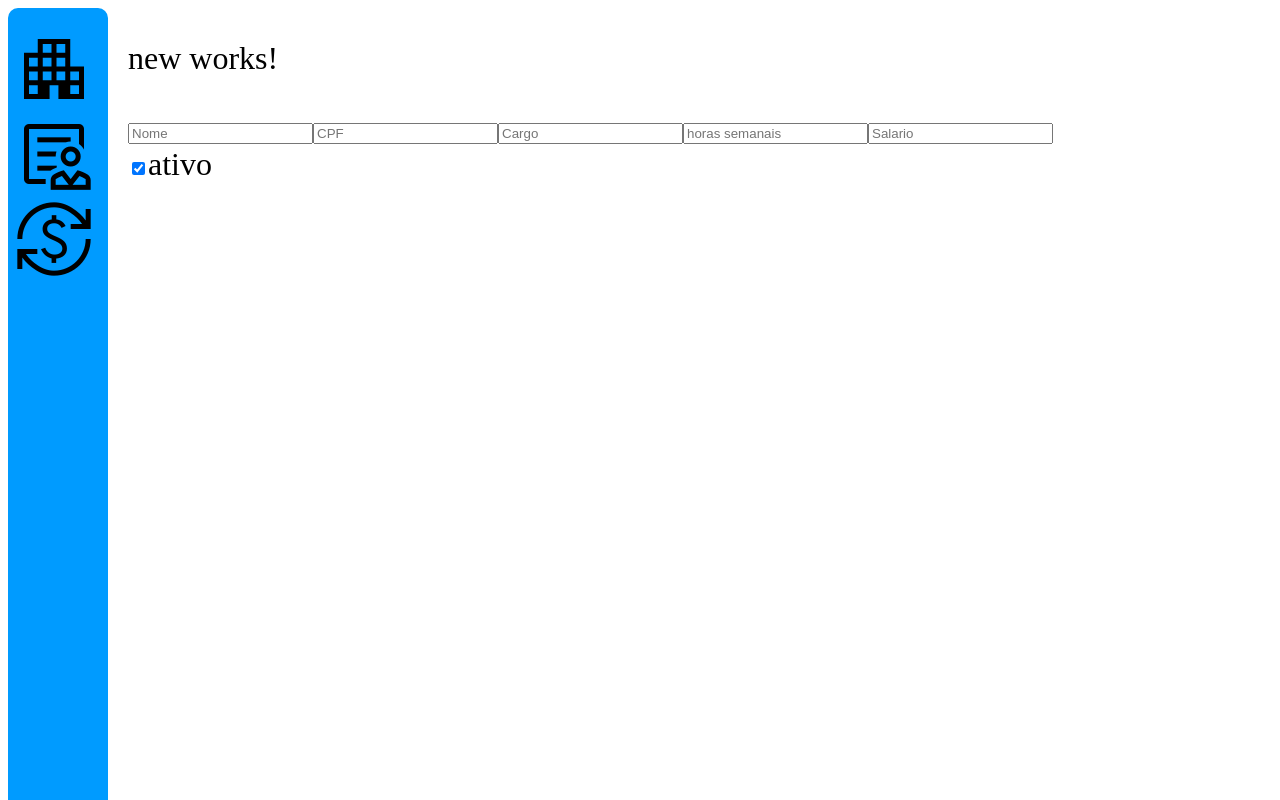
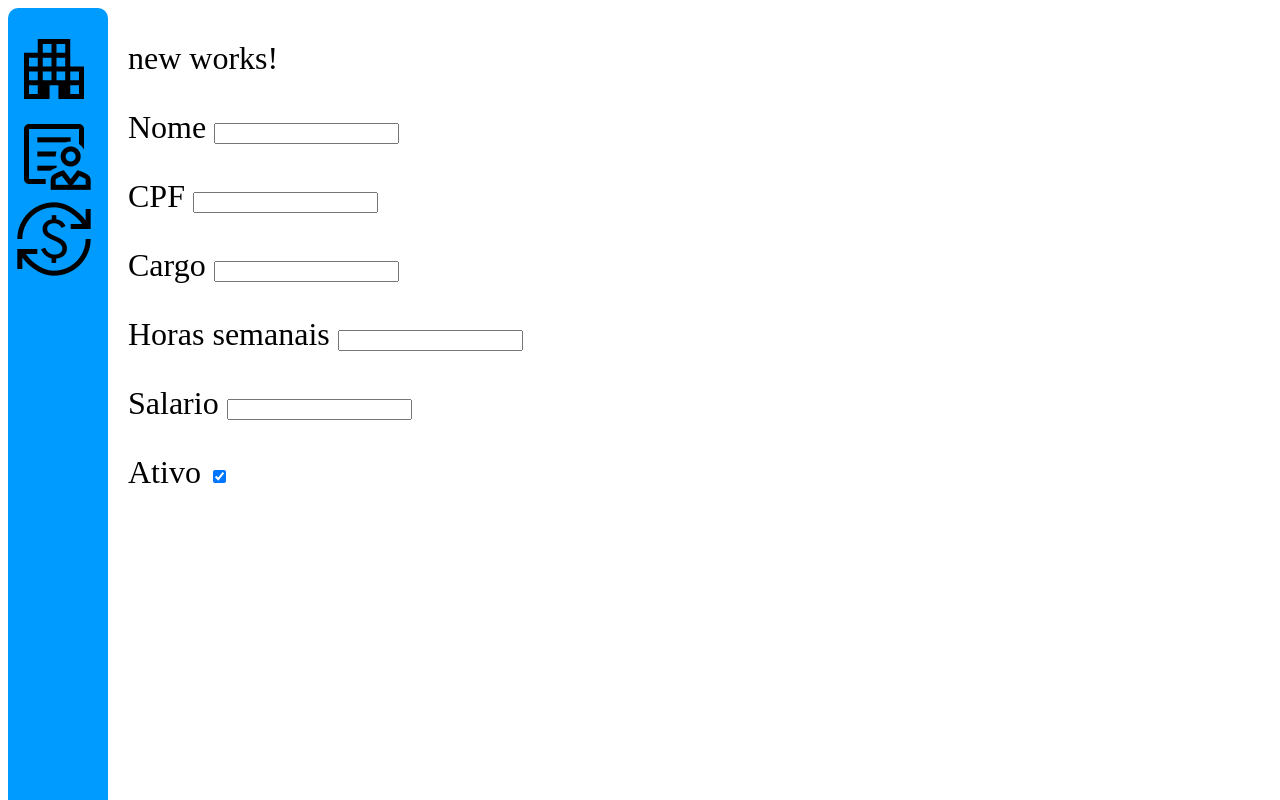
Before and after one commit to CristianGluchak/Frontier, an Angular app: page /funcionario/new in a window 1280 px wide. Built offline with nearby package versions, Linux system fonts and the light colour scheme.

Commit message:
feat: adiciona formulario reativo para new e detalhes

```diff
--- a/src/app/app.module.ts
+++ b/src/app/app.module.ts
@@ -19,7 +19,7 @@ import { CommonModule } from '@angular/common';
     CommonModule,
     BrowserModule,
     ModulesModule,
-    AuthModule
+    AuthModule,
   ],
   providers: [
     AuthService,
--- a/src/app/modules/funcionario/detalhes/detalhes.component.html
+++ b/src/app/modules/funcionario/detalhes/detalhes.component.html
@@ -1,9 +1,11 @@
 <div id="outToolBar" class="col s6 offset-s6">
     <p>detalhes works!</p>
-    <p>Nome {{funcionario.nome}}</p>
-    <p>CPF {{funcionario.cpf}}</p>
-    <p>Cargo {{funcionario.cargo}}</p>
-    <p>Horas semanais {{funcionario.horasSemanais}}</p>
-    <p>Salario {{funcionario.salario}}</p>
-    <p>Ativo {{funcionario.isEnable}}</p>
+    <form [formGroup]="funcionarioForm">
+        <p>Nome <input type="text" formControlName="nome"></p>
+        <p>CPF <input type="text" formControlName="cpf"></p>
+        <p>Cargo <input type="text" formControlName="cargo"></p>
+        <p>Horas semanais <input type="number" formControlName="horasSemanais"></p>
+        <p>Salario <input type="number" formControlName="salario"></p>
+        <p>Ativo <input type="checkbox" formControlName="isEnable"></p>
+    </form>
 </div>
--- a/src/app/modules/funcionario/detalhes/detalhes.component.ts
+++ b/src/app/modules/funcionario/detalhes/detalhes.component.ts
@@ -1,4 +1,5 @@
 import { Component, OnInit } from '@angular/core';
+import { FormBuilder, FormGroup } from '@angular/forms';
 
 @Component({
   selector: 'app-detalhes',
@@ -6,14 +7,20 @@ import { Component, OnInit } from '@angular/core';
   styleUrls: ['./detalhes.component.css']
 })
 export class DetalhesComponent implements OnInit {
+  funcionarioForm!: FormGroup ;
 
- funcionario =  {'id':1 , 'nome':'1Cristian', 'cpf':'99999999999', 'cargo':'motorista', 'horasSemanais':'40', 'salario':'1500', 'isEnable' : 'sim(1)/nao(0)'};
+  constructor(private formBuilder: FormBuilder) { }
 
- ngOnInit(){
- this.funcionario;
+  ngOnInit(): void {
+    const funcionario = {'id':1 , 'nome':'1Cristian', 'cpf':'99999999999', 'cargo':'motorista', 'horasSemanais':'40', 'salario':'1500', 'isEnable' : 'sim(1)/nao(0)'};
+
+    this.funcionarioForm = this.formBuilder.group({
+      nome: [funcionario.nome],
+      cpf: [funcionario.cpf],
+      cargo: [funcionario.cargo],
+      horasSemanais: [funcionario.horasSemanais],
+      salario: [funcionario.salario],
+      isEnable: [funcionario.isEnable === 'sim(1)/nao(0)' ? true : false]
+    });
   }
-
-
-
-
 }
--- a/src/app/modules/funcionario/new/new.component.html
+++ b/src/app/modules/funcionario/new/new.component.html
@@ -1,11 +1,11 @@
 <div id="outToolBar" class="col s6 offset-s6">
     <p>new works!</p>
-    <input type="text" placeholder="Nome">
-    <input type="text" placeholder="CPF">
-    <input type="text" placeholder="Cargo">
-    <input type="text" placeholder="horas semanais">
-    <input type="text" placeholder="Salario">
-    <br>
-    <input type="checkbox" placeholder="Ativo" [defaultChecked]="1">ativo
-
+    <form [formGroup]="funcionarioForm">
+        <p>Nome <input type="text" formControlName="nome"></p>
+        <p>CPF <input type="text" formControlName="cpf"></p>
+        <p>Cargo <input type="text" formControlName="cargo"></p>
+        <p>Horas semanais <input type="number" formControlName="horasSemanais"></p>
+        <p>Salario <input type="number" formControlName="salario"></p>
+        <p>Ativo <input type="checkbox" formControlName="isEnable"></p>
+    </form>
 </div>
--- a/src/app/modules/funcionario/new/new.component.ts
+++ b/src/app/modules/funcionario/new/new.component.ts
@@ -1,10 +1,24 @@
-import { Component } from '@angular/core';
+import { Component, OnInit } from '@angular/core';
+import { FormBuilder, FormGroup } from '@angular/forms';
 
 @Component({
   selector: 'app-new',
   templateUrl: './new.component.html',
   styleUrls: ['./new.component.css']
 })
-export class NewComponent {
+export class NewComponent implements OnInit {
+  funcionarioForm !: FormGroup;
 
+  constructor(private formBuilder: FormBuilder) { }
+
+  ngOnInit(): void {
+    this.funcionarioForm = this.formBuilder.group({
+      nome: [''],
+      cpf: [''],
+      cargo: [''],
+      horasSemanais: [''],
+      salario: [''],
+      isEnable: [true]
+    });
+  }
 }
--- a/src/app/modules/modules.module.ts
+++ b/src/app/modules/modules.module.ts
@@ -6,6 +6,7 @@ import { FuncionarioComponent } from './funcionario/funcionario.component';
 import { HomeComponent } from './home/home.component';
 import { DetalhesComponent } from './funcionario/detalhes/detalhes.component';
 import { NewComponent } from './funcionario/new/new.component';
+import { ReactiveFormsModule } from '@angular/forms';
 
 
 
@@ -19,7 +20,8 @@ import { NewComponent } from './funcionario/new/new.component';
     NewComponent
   ],
   imports: [
-    CommonModule
+    CommonModule,
+    ReactiveFormsModule
   ]
 })
 export class ModulesModule { }
```
